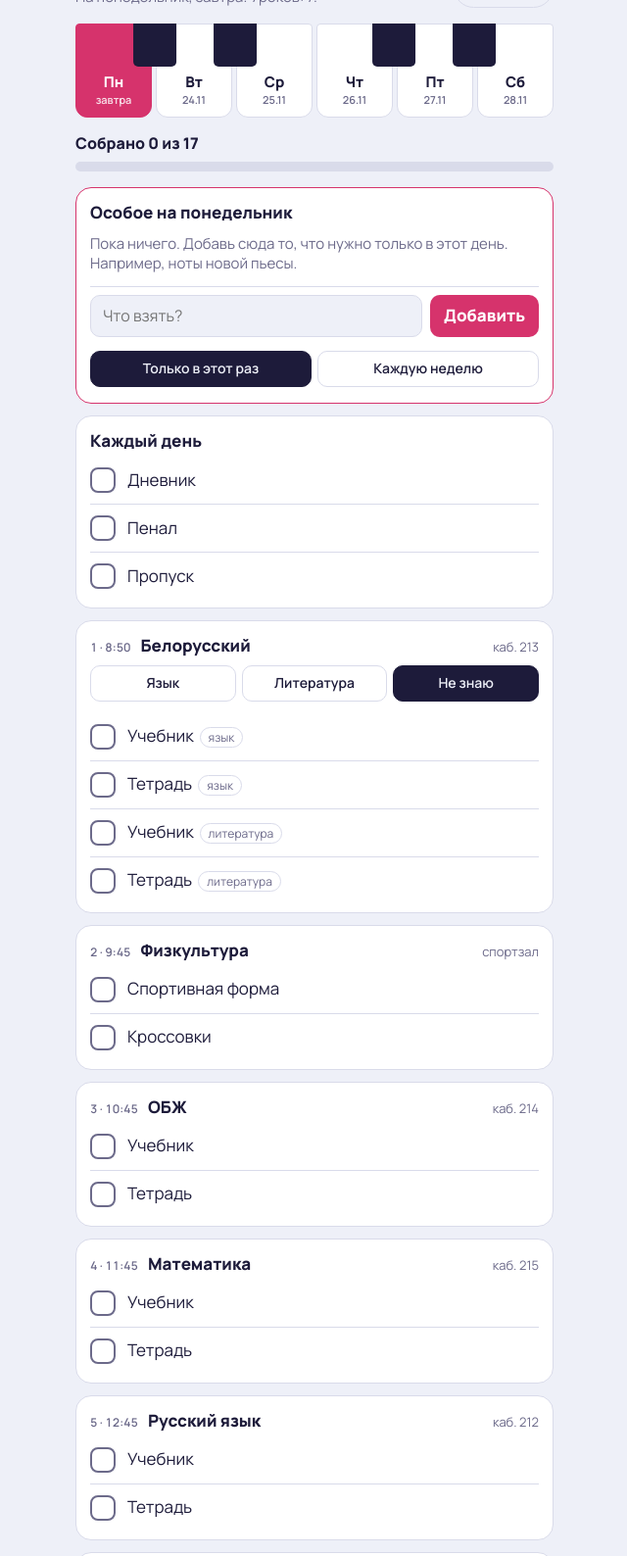
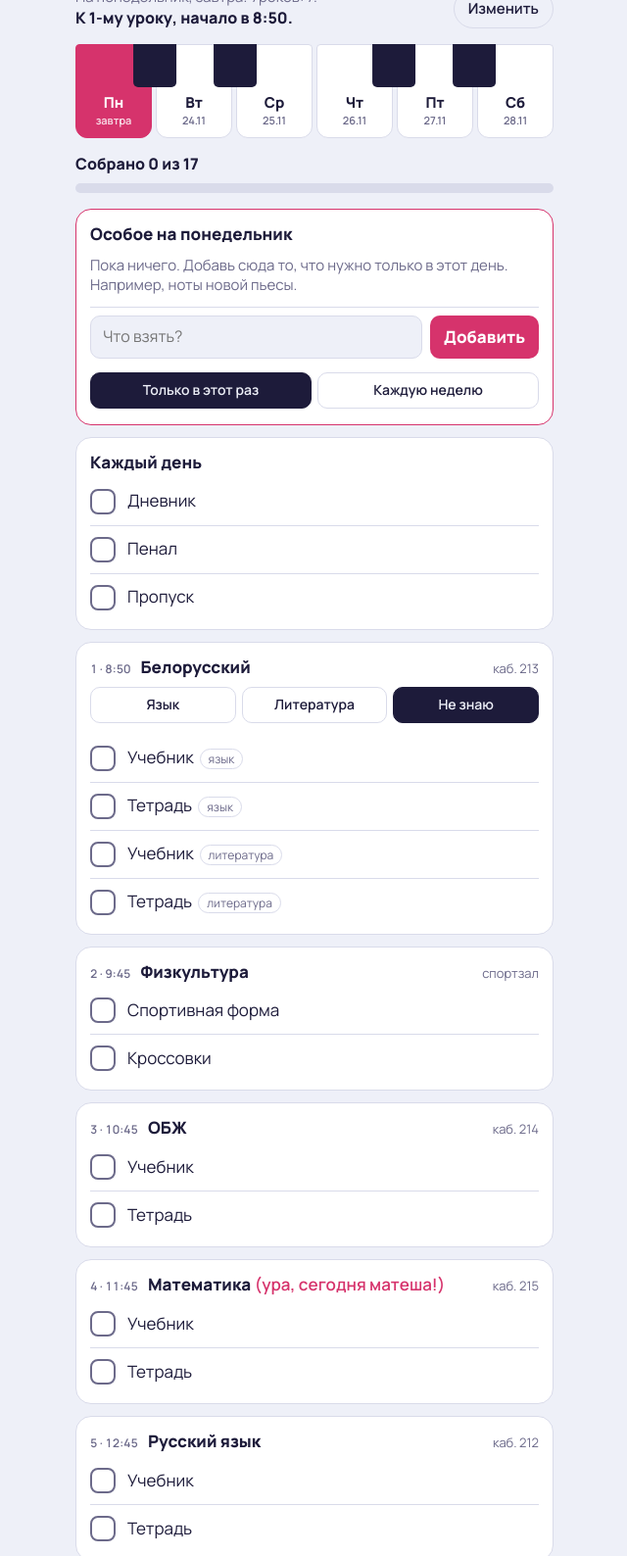
Before and after one commit to iChuvak/shadowmilk, a plain HTML site: page index.html in a window 1280 px wide. Shown: the part 65-1653 px from the top of the page at 98% size, without its empty margins (319-959 px from the left). Drawn offline with Linux system fonts and the light colour scheme; a web font is replaced by a local one.

Commit message:
first lesson time, math note

```diff
--- a/index.html
+++ b/index.html
@@ -52,6 +52,7 @@ body{margin:0;background:var(--bg);color:var(--ink);font-family:var(--f-body);fo
 header{display:flex;align-items:flex-end;justify-content:space-between;gap:12px}
 h1{font-family:var(--f-display);font-weight:800;font-size:24px;margin:0;line-height:1.1;text-wrap:balance}
 .sub{color:var(--muted);font-size:15px;margin-top:6px}
+.sub b{color:var(--ink);font-size:16px}
 button{font:inherit;color:inherit;cursor:pointer;-webkit-tap-highlight-color:transparent}
 button:focus-visible,input:focus-visible,textarea:focus-visible{outline:3px solid var(--accent);outline-offset:2px}
 .ghost{background:transparent;border:1.5px solid var(--line);border-radius:999px;padding:9px 14px;font-size:15px;font-weight:600;white-space:nowrap}
@@ -120,6 +121,7 @@ button:focus-visible,input:focus-visible,textarea:focus-visible{outline:3px soli
 .num{font-family:var(--f-display);font-size:12px;font-weight:600;color:var(--muted);font-variant-numeric:tabular-nums}
 .card-h h2{font-size:17px;font-weight:800;margin:0;flex:1 1 auto}
 .room{font-size:13px;color:var(--muted)}
+.yay{font-weight:600;color:var(--accent);white-space:nowrap}
 .none{color:var(--muted);font-size:15px;padding:6px 0 8px}
 ul{list-style:none;margin:0;padding:0}
 li{display:flex;align-items:center;gap:4px;border-top:1px solid var(--line)}
@@ -334,7 +336,8 @@ function render(){
   document.getElementById("piano").innerHTML=ph;
 
   var w=whenLabel(day);
-  document.getElementById("sub").textContent="На "+DAYS[day].acc+(w?", "+w:"")+". Уроков: "+SCHEDULE[day].length+".";
+  var f1=SCHEDULE[day][0][0];
+  document.getElementById("sub").innerHTML="На "+DAYS[day].acc+(w?", "+w:"")+". Уроков: "+SCHEDULE[day].length+'.<br><b>'+(f1===2?"Ко 2-му":"К "+f1+"-му")+" уроку, начало в "+TIMES[f1]+".</b>";
 
   function li(key,text,opts){
     opts=opts||{};
@@ -379,7 +382,7 @@ function render(){
     var flex=belFlex&&(l.key==="bel"||l.key==="bellit"), bel=checks["q:bel"]||"both";
     var keys=!flex?[l.key]:bel==="yaz"?["bel"]:bel==="lit"?["bellit"]:["bel","bellit"];
     var nums=l.nums.length>1?l.nums[0]+"–"+l.nums[l.nums.length-1]:l.nums[0];
-    h+='<section class="card"><div class="card-h"><span class="num">'+nums+' · '+TIMES[l.nums[0]]+'</span><h2>'+(flex?"Белорусский":esc(NAMES[l.key]))+'</h2>'+(l.room?'<span class="room">'+(/^\d/.test(l.room)?"каб. ":"")+esc(l.room)+'</span>':'')+'</div>';
+    h+='<section class="card"><div class="card-h"><span class="num">'+nums+' · '+TIMES[l.nums[0]]+'</span><h2>'+(flex?"Белорусский":esc(NAMES[l.key]))+(l.key==="math"?' <span class="yay">(ура, сегодня матеша!)</span>':'')+'</h2>'+(l.room?'<span class="room">'+(/^\d/.test(l.room)?"каб. ":"")+esc(l.room)+'</span>':'')+'</div>';
     if(flex) h+='<div class="seg" role="group" aria-label="Какой белорусский"><button type="button" data-bel="yaz" class="'+(bel==="yaz"?"on":"")+'">Язык</button><button type="button" data-bel="lit" class="'+(bel==="lit"?"on":"")+'">Литература</button><button type="button" data-bel="both" class="'+(bel==="both"?"on":"")+'">Не знаю</button></div>';
     var cnt=0,lis="";
     keys.forEach(function(k){(state.subj[k]||[]).forEach(function(t,i){cnt++;lis+=li("s:"+k+":"+t,t,{del:"s:"+k+":"+i,tag:keys.length>1?(k==="bel"?"язык":"литература"):""});});});
```
